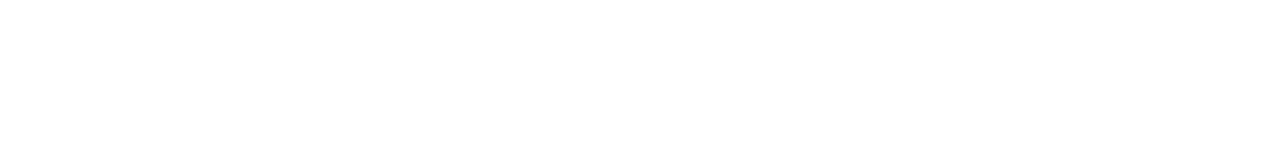
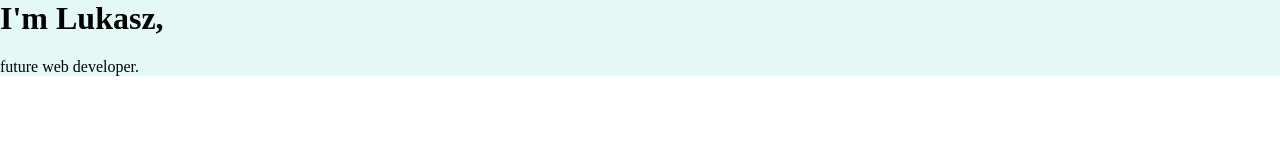
Before and after one commit to Lukasz-Jasionowski/Personal-Website, a plain HTML site: page index.html in a window 1280 px wide. Drawn offline with Linux system fonts and the light colour scheme.

Commit message:
Adding a favicon and starting the project

```diff
--- a/css/styles.css
+++ b/css/styles.css
@@ -0,0 +1,11 @@
+body {
+  margin: 0;
+}
+
+h1 {
+  margin-top: 0;
+}
+
+div {
+  background-color: #E4F9F5;
+}
--- a/index.html
+++ b/index.html
@@ -1,11 +1,18 @@
 <!DOCTYPE html>
 <html lang="en" dir="ltr">
-  <head>
-    <meta charset="utf-8">
-    <title>Lukasz Jasionowski</title>
-    <link rel="stylesheet" href="css/styles.css">
-  </head>
-  <body>
 
-  </body>
+<head>
+  <meta charset="utf-8">
+  <title>Lukasz Jasionowski</title>
+  <link rel="stylesheet" type="text/css" href="css/styles.css">
+  <link rel="icon" href="favicon.ico">
+</head>
+
+<body>
+  <div class="">
+    <h1>I'm Lukasz,</h1>
+    <p>future web developer.</p>
+  </div>
+</body>
+
 </html>
```
Also changed, not shown: favicon.ico (added).
